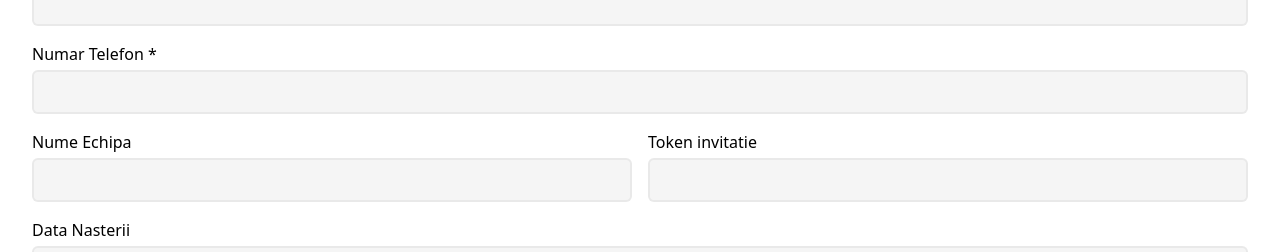
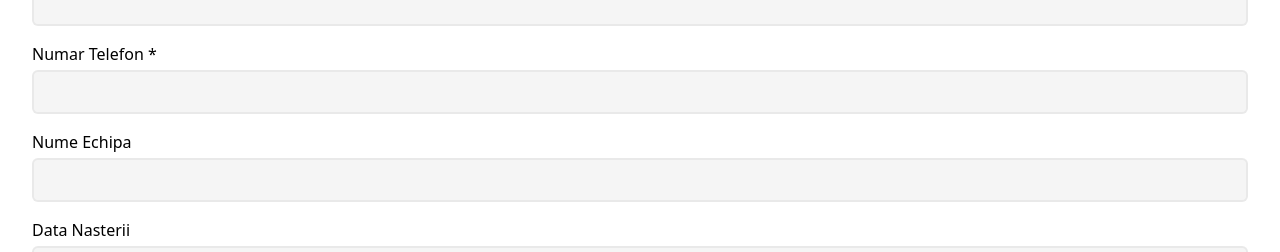
Before and after one commit to CatalinP0P/envision-inscriere, a React (Create React App) app: page / in a window 1280 px wide. Shown: the part 5140-5392 px from the top of the page. Built offline with nearby package versions, Linux system fonts and the light colour scheme.

Commit message:
removed invite token

```diff
--- a/src/components/Form/SignForm.tsx
+++ b/src/components/Form/SignForm.tsx
@@ -80,14 +80,6 @@ export default function SignForm() {
     HTMLInputElement | HTMLTextAreaElement
   > = (e: ChangeEvent<any>) => {
     var { name, value } = e.target;
-    if (name === "team_id") {
-      if (!alertShown) {
-        alert(
-          "Daca vrei sa inscrii o echipa, toti membrii se vor inscrie cu acelasi nume de echipa"
-        );
-        setAlertStatus(true);
-      }
-    }
 
     if (name === "birthday") {
       const values = value.split("-");
@@ -119,18 +111,19 @@ export default function SignForm() {
           onChange={handleChange}
           name="phone"
         />
-        <div className="grid grid-cols-2 gap-4 w-full">
-          <FormInput
-            title="Nume Echipa"
-            onChange={handleChange}
-            name="team_id"
-          />
-          <FormInput
-            title="Token invitatie"
-            onChange={handleChange}
-            name="invite_token"
-          />
-        </div>
+        <FormInput
+          title="Nume Echipa"
+          onChange={handleChange}
+          onFocus={() => {
+            if (!alertShown) {
+              alert(
+                "Daca vrei sa inscrii o echipa, toti membrii se vor inscrie cu acelasi nume de echipa"
+              );
+              setAlertStatus(true);
+            }
+          }}
+          name="team_id"
+        />
         <FormInput
           type="date"
           title="Data Nasterii"
```
